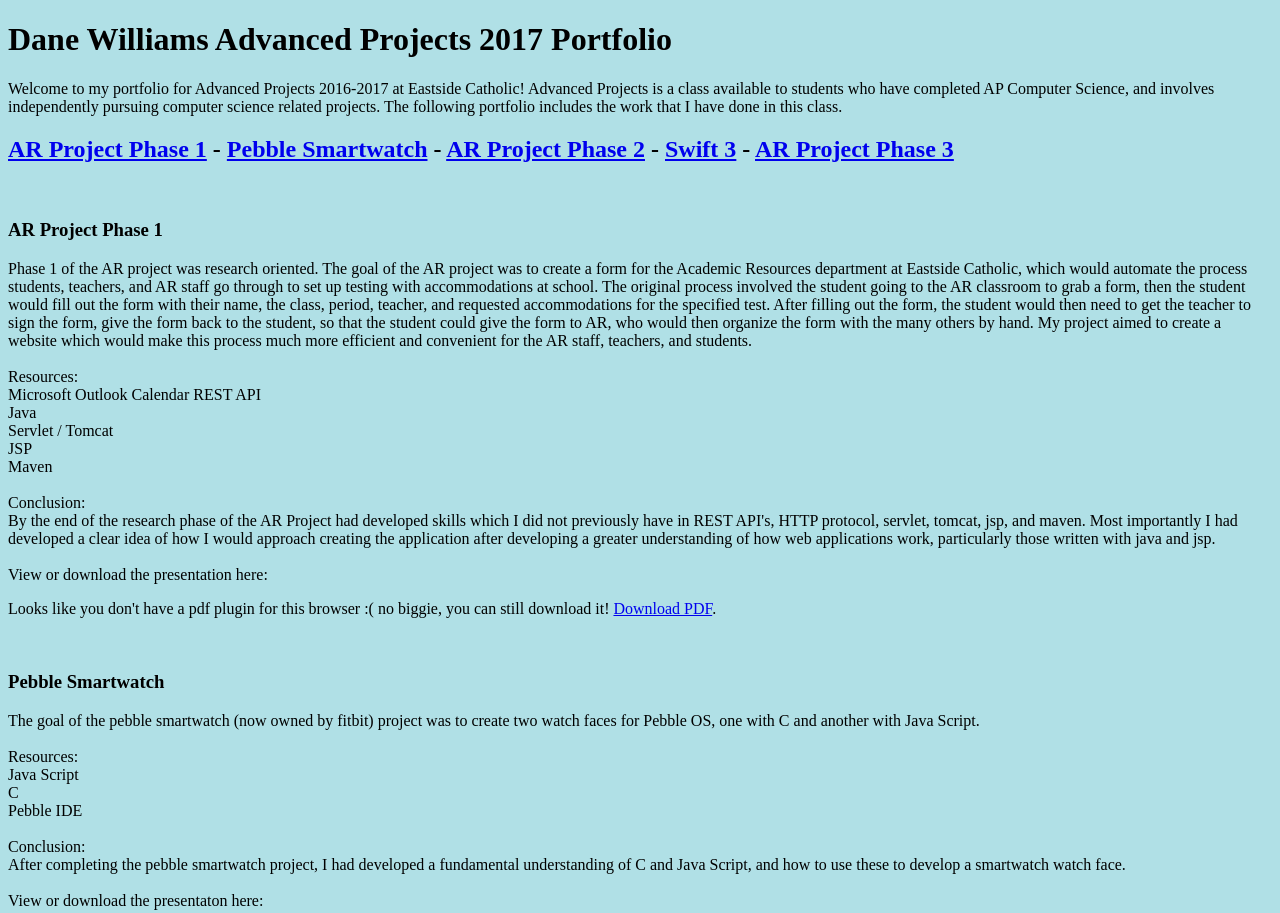
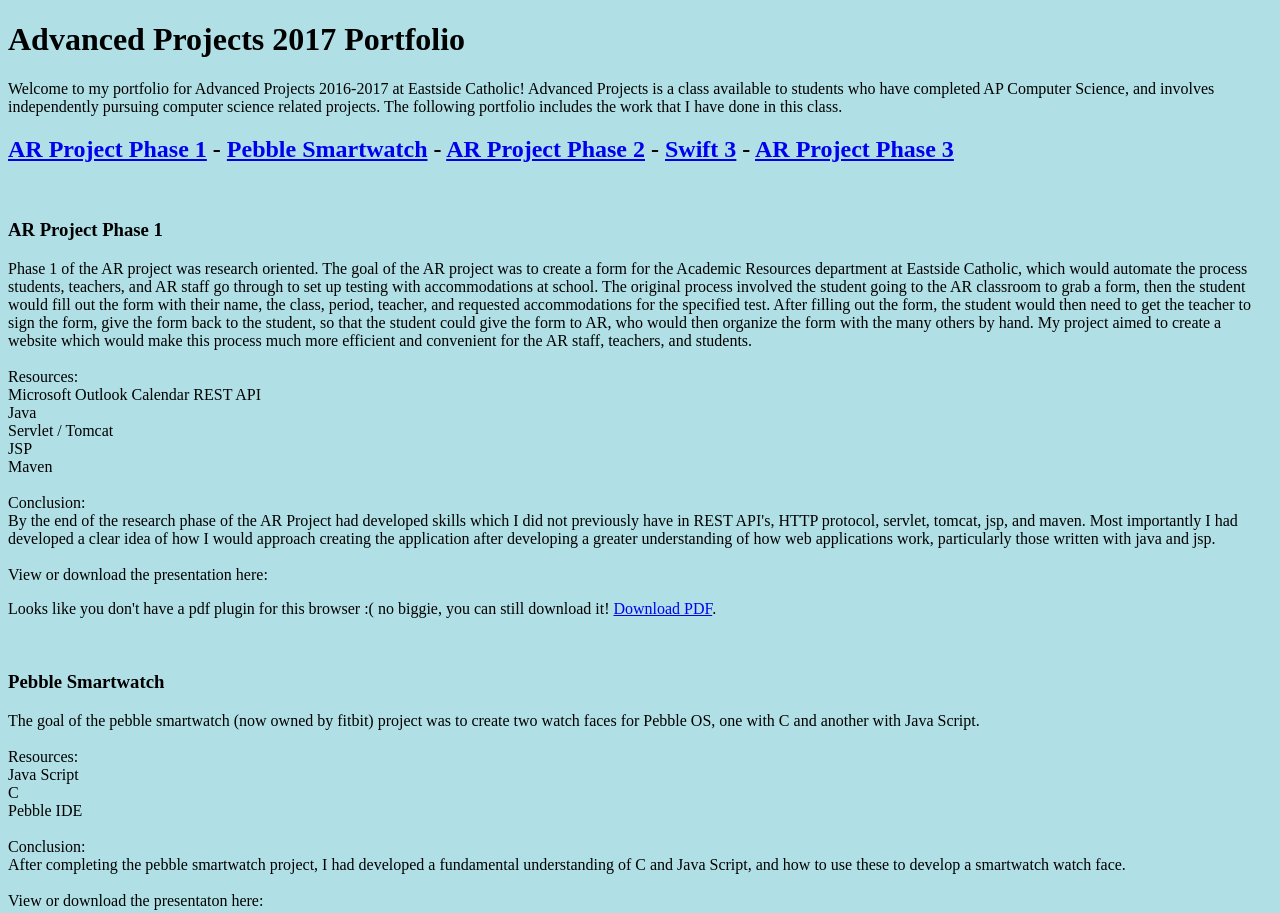
Before and after one commit to danerwilliams/AdvancedProjectPortfolio, a plain HTML site: page index.html in a window 1280 px wide. Shown: the top 913 px of the page. Drawn offline with Linux system fonts and the light colour scheme.

Commit message:
Update index.html

```diff
--- a/index.html
+++ b/index.html
@@ -2,7 +2,7 @@
 <html>
     <body style="background-color:powderblue">
 
-        <h1>Dane Williams Advanced Projects 2017 Portfolio</h1>
+        <h1>Advanced Projects 2017 Portfolio</h1>
             <p>
                 Welcome to my portfolio for Advanced Projects 2016-2017 at Eastside Catholic!
                 Advanced Projects is a class available to students who have completed AP Computer Science,
```
